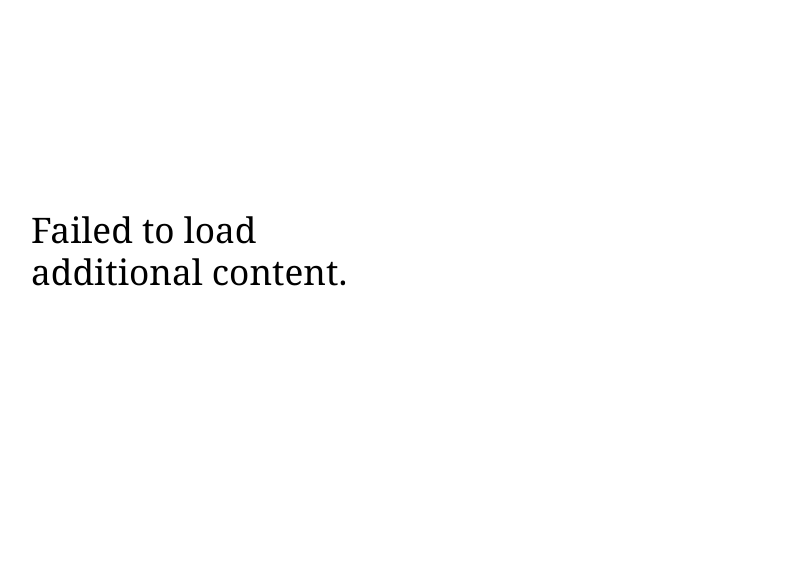
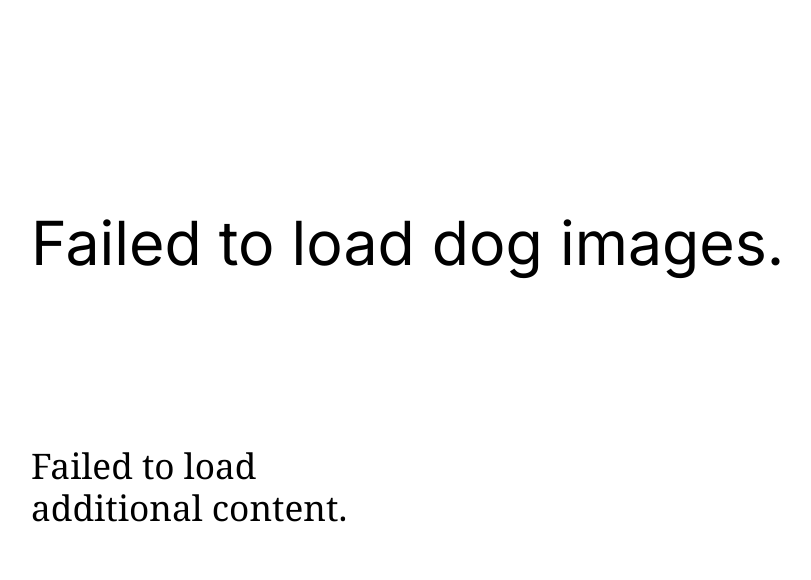
Before and after one commit to elidickinson/kidsweather, a Python web app: template kidsweather/templates/weather.html in a window 1280 px wide. Shown: the part 275-855 px from the top of the page, without its empty margins (19-830 px from the left). Run offline with Jinja, Linux system fonts and the light colour scheme; the template is opened without the code that fills it, so the values that code supplies are empty.

Commit message:
update template

```diff
--- a/kidsweather/templates/weather.html
+++ b/kidsweather/templates/weather.html
@@ -111,7 +111,7 @@
             }
 
             .date {
-                font-size: 4.0rem;
+                font-size: 3.0rem;
                 text-align: center;
                 color: #333;
             }
@@ -144,9 +144,10 @@
 
             .forecast-day {
                 font-weight: bold;
-                font-size: inherit;
+                font-size: 3.1rem;
                 margin-bottom: 0.2rem;
             }
+
 
             .forecast-temps {
                 display: flex;
@@ -155,7 +156,24 @@
 
             .forecast-box-desc {
                 font-weight: bold;
-                font-size: 3.5rem;
+                font-size: 3.2rem;
+            }
+
+            #dogs {
+                display: flex;
+                flex-wrap: nowrap;
+                gap: 15px;
+                margin: 20px 0;
+                overflow-x: auto;
+                justify-content: flex-start;
+                align-items: center;
+            }
+
+            #dogs img {
+                height: 270px;
+                width: auto;
+                object-fit: cover;
+                flex-shrink: 0;
             }
         </style>
     </head>
@@ -200,20 +218,18 @@
                                 {{ day }}
                                 {% set day_name = day %}
                                 {% set day_index = loop.index0 %}
+                                <span>↑{{ weather['daily_forecast_raw'][day_index]['high'] }}°F</span>
+                                <span>↓{{ weather['daily_forecast_raw'][day_index]['low'] }}°F</span>
+                            </div>
+                            <div class="forecast-box-desc">
                                 {% set icon = weather['daily_forecast_raw'][day_index]['icon'] if day_index < weather['daily_forecast_raw']|length else '' %}
                                 {% if icon %}
                                 <img src="https://openweathermap.org/img/wn/{{ icon }}@4x.png"
-                                     style="width: 100px; height: 100px; vertical-align: middle; filter: brightness(0.7);">
+                                     style="width: 125px; height: 125px; vertical-align: middle; filter: brightness(0.7);">
                                 {% endif %}
-                            </div>
-                            <div class="forecast-temps">
-                                {% if day_index < weather['daily_forecast_raw']|length %}
-                                <span>↑ {{ weather['daily_forecast_raw'][day_index]['high'] }}°F</span>
-                                <span>↓ {{ weather['daily_forecast_raw'][day_index]['low'] }}°F</span>
-                                {% endif %}
-                            </div>
-                            <div class="forecast-box-desc">
+
                                 {{ forecast }}
+
                             </div>
                         </div>
                         {% endif %}
@@ -222,6 +238,9 @@
                 </div>
             </div>
 
+            <div id="dogs">
+                <p>Loading dog images...</p>
+            </div>
             <!-- CWG content section -->
             <div id="cwg-content">
                 <p>Loading content...</p>
@@ -246,8 +265,46 @@
                 }
             }
 
+            // Function to load dog images
+            async function loadDogImages() {
+                const dogsDiv = document.getElementById('dogs');
+                dogsDiv.innerHTML = ''; // Clear loading message
+
+                // Get the page width to estimate how many dogs we can fit
+                const pageWidth = window.innerWidth;
+                const estimatedDogWidth = 250; // rough estimate of dog image width
+                const numDogs = Math.floor(pageWidth / estimatedDogWidth);
+
+                try {
+                    const dogPromises = [];
+                    // Load dog images to fill the row
+                    for (let i = 0; i < numDogs; i++) {
+                        dogPromises.push(fetch('https://dog.ceo/api/breeds/image/random'));
+                    }
+
+                    const responses = await Promise.all(dogPromises);
+                    const imageData = await Promise.all(responses.map(response => response.json()));
+
+                    imageData.forEach(data => {
+                        if (data.status === 'success') {
+                            const img = document.createElement('img');
+                            img.src = data.message;
+                            img.alt = 'Cute dog picture';
+                            img.loading = 'lazy';
+                            dogsDiv.appendChild(img);
+                        }
+                    });
+                } catch (error) {
+                    console.error('Error loading dog images:', error);
+                    dogsDiv.innerHTML = '<p>Failed to load dog images.</p>';
+                }
+            }
+
             // Load the content when the page loads
-            document.addEventListener('DOMContentLoaded', loadCwgContent);
+            document.addEventListener('DOMContentLoaded', () => {
+                loadCwgContent();
+                loadDogImages();
+            });
         </script>
     </body>
 </html>
```
Also changed, not shown: prompts/bluey.txt (+9 -9 lines).
